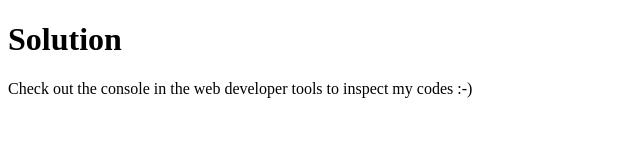
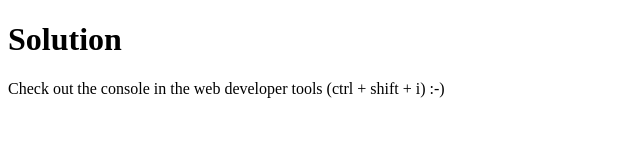
Before and after one commit to Mohanad-Elagan/Module-4-Coding-Assignment, a plain HTML site: page index.html in a window 1280 px wide. Shown: the full height of the page, 0-640 px from the left. Drawn offline with Linux system fonts and the light colour scheme.

Commit message:
Update index.html

```diff
--- a/index.html
+++ b/index.html
@@ -10,6 +10,6 @@
 
 <body>
     <h1>Solution</h1>
-    <p>Check out the console in the web developer tools to inspect my codes :-)</p>
+    <p>Check out the console in the web developer tools (ctrl + shift + i) :-)</p>
 </body>
 </html>
```
